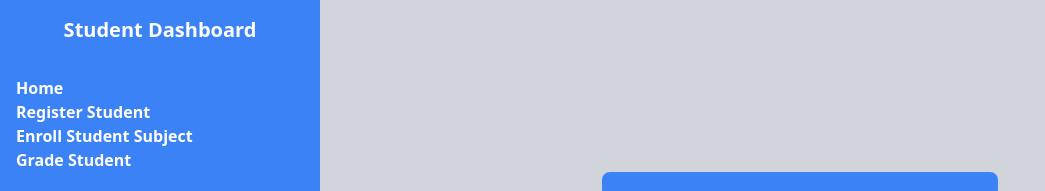
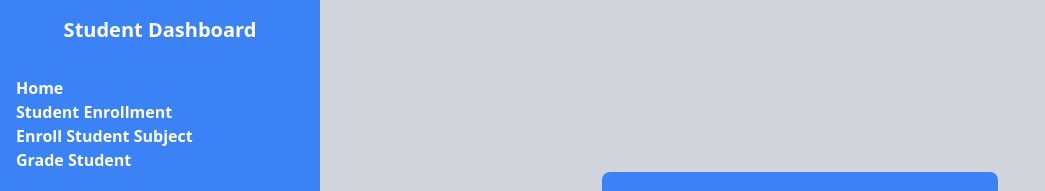
Before and after one commit to cordovacarlos22/data_base_alumni, a Next.js app: page /enrollStudent in a window 1280 px wide. Shown: the top 191 px of the page, without its empty margins (0-1045 px from the left). Built offline with nearby package versions, Linux system fonts and the light colour scheme.

Commit message:
feat(COMPONENTS): :truck: update to link paths

```diff
--- a/components/navigation/nav.jsx
+++ b/components/navigation/nav.jsx
@@ -6,8 +6,8 @@ const Nav = () => {
     link: '/'
   },
   {
-    name: 'Register Student',
-    link: '/register'
+    name: 'Student Enrollment',
+    link: '/enrollStudent'
   },
   {
     name: 'Enroll Student Subject',
```
